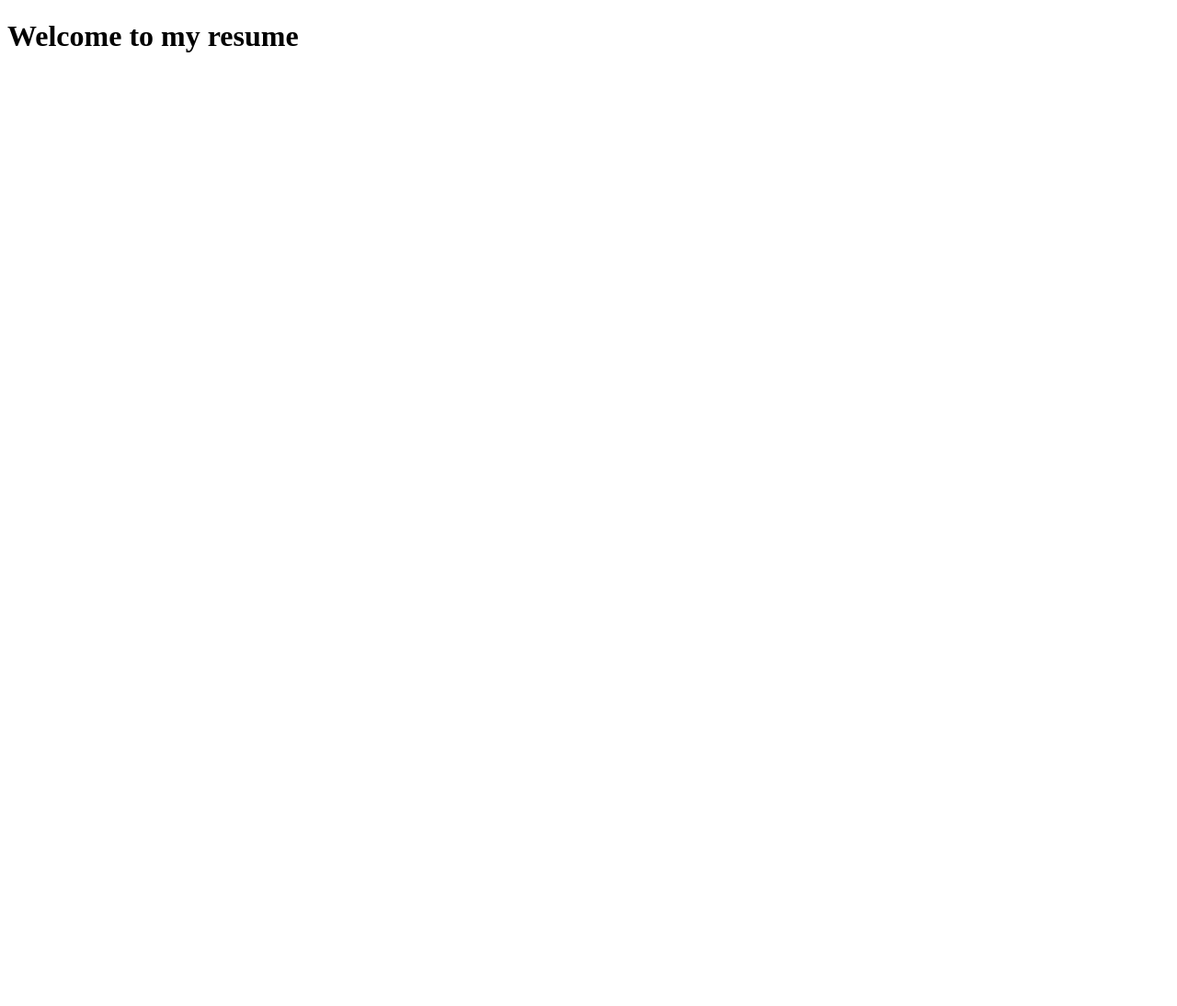
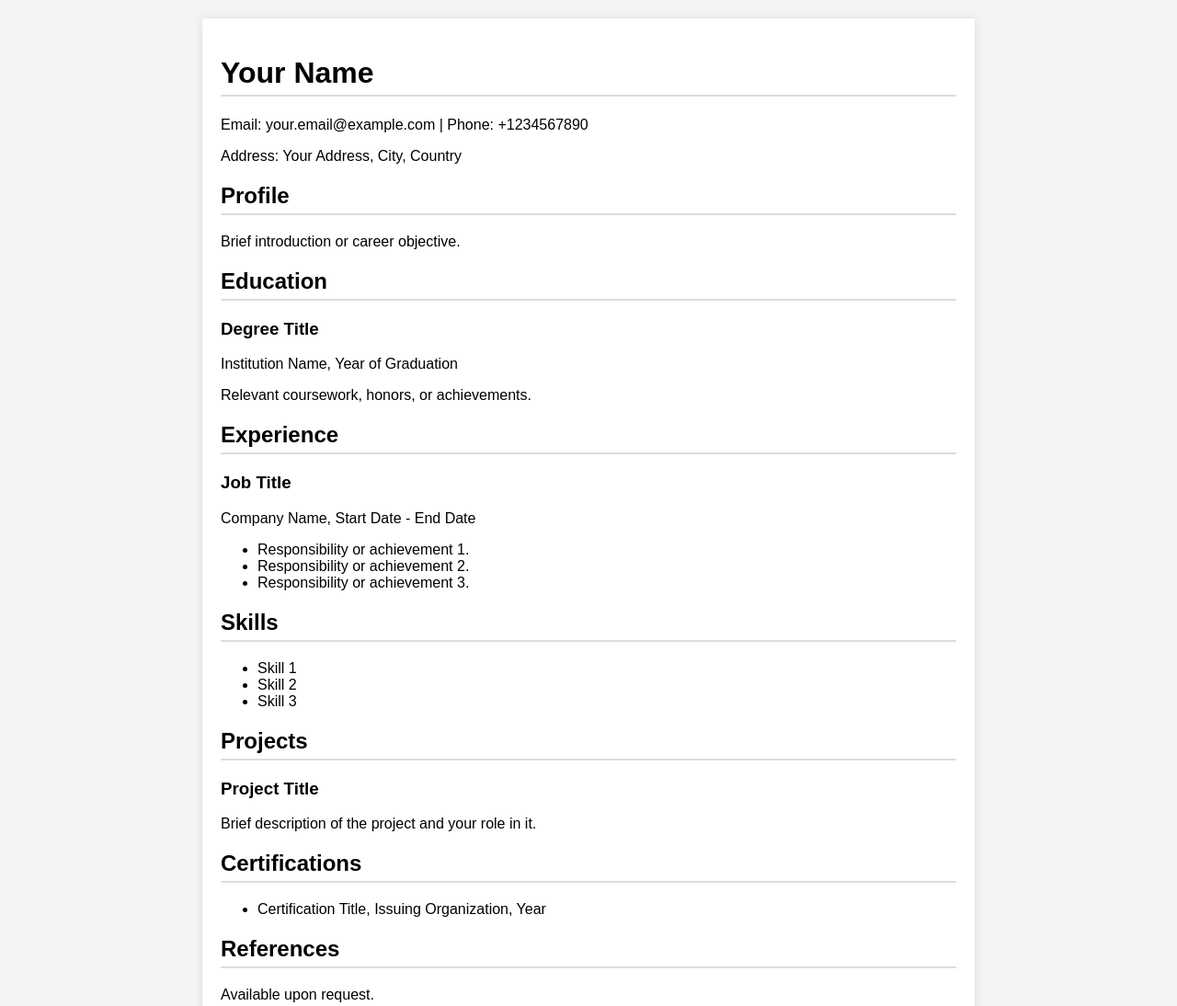
Before and after one commit to tristangraaff/Cloud-Resume-Challenge, a plain HTML site: page index.html in a window 1280 px wide. Shown: the whole page at 92% size. Before the commit the page ends 800 px from the top, so only its background shows below. Drawn offline with Linux system fonts and the light colour scheme.

Commit message:
added css to resume page

```diff
--- a/index.html
+++ b/index.html
@@ -4,8 +4,80 @@
     <meta charset="UTF-8">
     <meta name="viewport" content="width=device-width, initial-scale=1.0">
     <title>Document</title>
+    <style>
+        body {
+            font-family: Arial, sans-serif;
+            margin: 0;
+            padding: 0;
+            background-color: #f4f4f4;
+        }
+        .container {
+            width: 80%;
+            max-width: 800px;
+            margin: 20px auto;
+            background-color: #fff;
+            padding: 20px;
+            box-shadow: 0 0 10px rgba(0, 0, 0, 0.1);
+        }
+        h1, h2 {
+            border-bottom: 2px solid #ddd;
+            padding-bottom: 5px;
+        }
+        .section {
+            margin-bottom: 20px;
+        }
+    </style>
 </head>
 <body>
-    <h1>Welcome to my resume</h1>
+    <div class="container">
+        <header>
+            <h1>Your Name</h1>
+            <p>Email: your.email@example.com | Phone: +1234567890</p>
+            <p>Address: Your Address, City, Country</p>
+        </header>
+        <div class="section">
+            <h2>Profile</h2>
+            <p>Brief introduction or career objective.</p>
+        </div>
+        <div class="section">
+            <h2>Education</h2>
+            <h3>Degree Title</h3>
+            <p>Institution Name, Year of Graduation</p>
+            <p>Relevant coursework, honors, or achievements.</p>
+        </div>
+        <div class="section">
+            <h2>Experience</h2>
+            <h3>Job Title</h3>
+            <p>Company Name, Start Date - End Date</p>
+            <ul>
+                <li>Responsibility or achievement 1.</li>
+                <li>Responsibility or achievement 2.</li>
+                <li>Responsibility or achievement 3.</li>
+            </ul>
+        </div>
+        <div class="section">
+            <h2>Skills</h2>
+            <ul>
+                <li>Skill 1</li>
+                <li>Skill 2</li>
+                <li>Skill 3</li>
+            </ul>
+        </div>
+        <div class="section">
+            <h2>Projects</h2>
+            <h3>Project Title</h3>
+            <p>Brief description of the project and your role in it.</p>
+        </div>
+        <div class="section">
+            <h2>Certifications</h2>
+            <ul>
+                <li>Certification Title, Issuing Organization, Year</li>
+            </ul>
+        </div>
+        <div class="section">
+            <h2>References</h2>
+            <p>Available upon request.</p>
+        </div>
+    </div>
 </body>
 </html>
```
